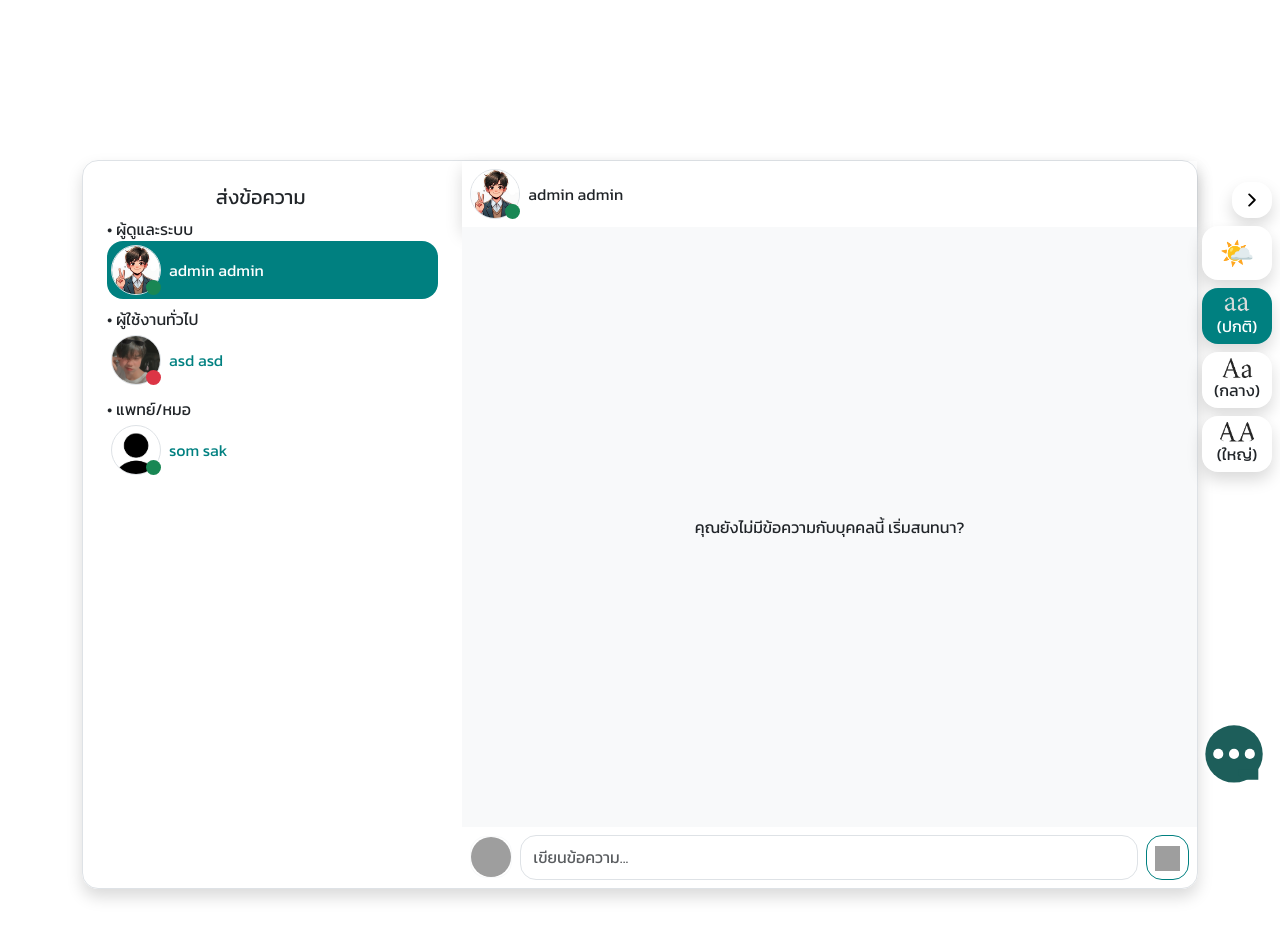
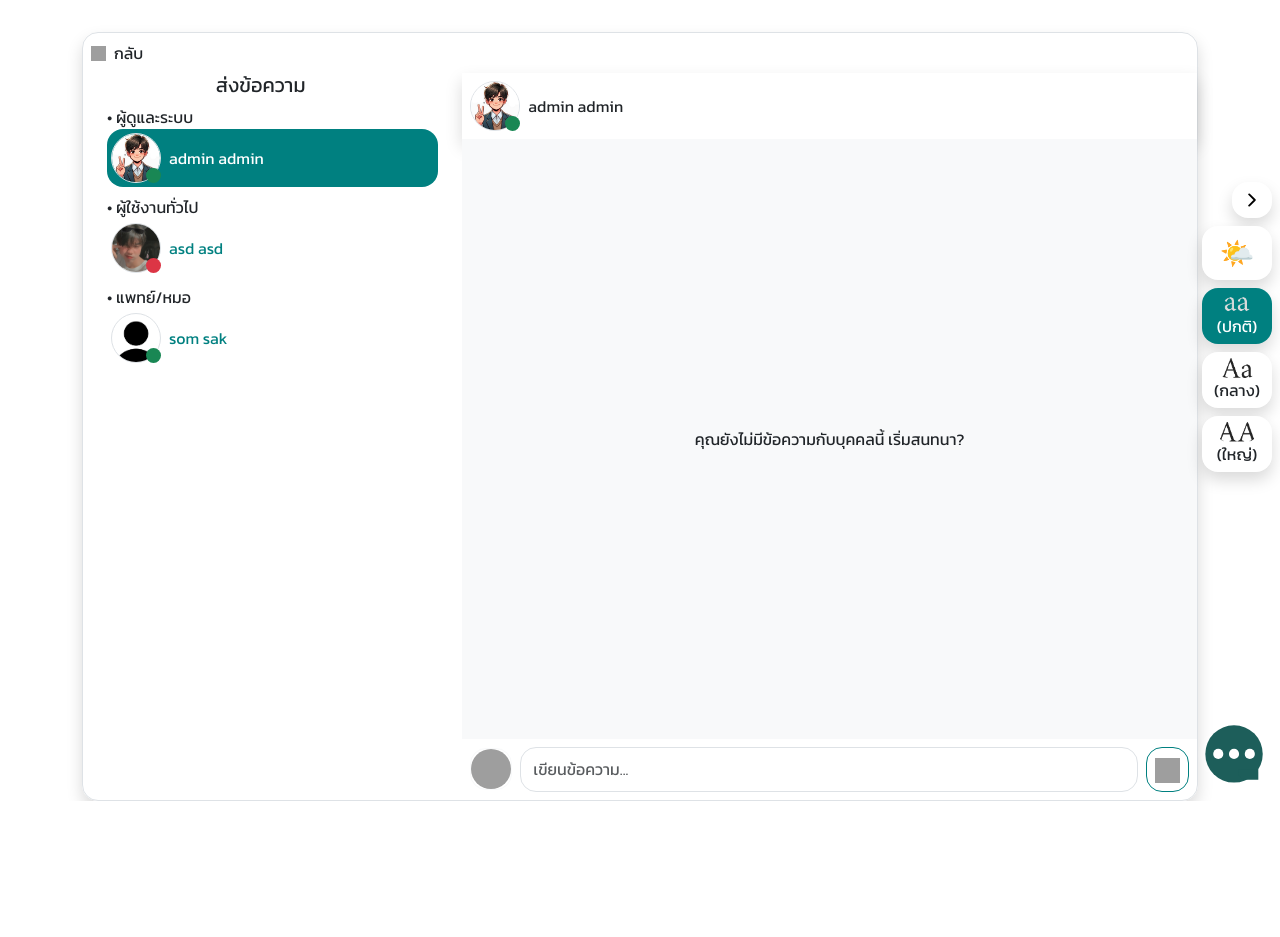
Before and after one commit to aklkbqx/elderly-travel, a PHP site: page /chats.php?receiver_id=5 in a window 1280 px wide. After the commit the page ends 801 px from the top, so only its background shows below. Run offline with PHP 8.4, Linux system fonts and the light colour scheme; a user stored in the database is signed in; data comes from the database, SQL or seed files in the repository; data that the repository does not hold is empty; grey boxes are pictures that could not be loaded.

Commit message:
fix bug success nav chat, chat-bot

```diff
--- a/src/chats.php
+++ b/src/chats.php
@@ -25,18 +25,21 @@ if (isset($_SESSION["user_login"])) {
 
 <body>
     <?php
-    if (!isset($_SESSION["admin_login"]) && !isset($_SESSION["doctor_login"])) {
+    if (!isset($_SESSION["admin_login"])) {
         require_once("components/nav.php");
     }
     require_once("components/popChats.php");
     require_once("components/options.php");
     ?>
 
-    <div class='container d-flex justify-content-center' style="margin-top: 10rem;">
-        <div class="rounded-xl border shadow w-100 mb-5">
+    <div class='d-flex justify-content-center container' style="margin-top: <?= isset($_SESSION["admin_login"]) ? "2rem" : "10rem" ?>;">
+        <div class='rounded-xl shadow d-flex flex-column border w-100' style='height:80%'>
+            <div class="p-2">
+                <?php backPage("/") ?>
+            </div>
             <div class='row'>
                 <div class="col-lg-4">
-                    <h5 class='text-center mt-4'>ส่งข้อความ</h5>
+                    <h5 class='text-center'>ส่งข้อความ</h5>
                     <div class='mt-2 w-100 overflow-auto' style="max-height: 650px;">
                         <?php function showUsersChat($role)
                         {
```
Also changed, not shown: src/chat-bot.php (+5 -5 lines).
